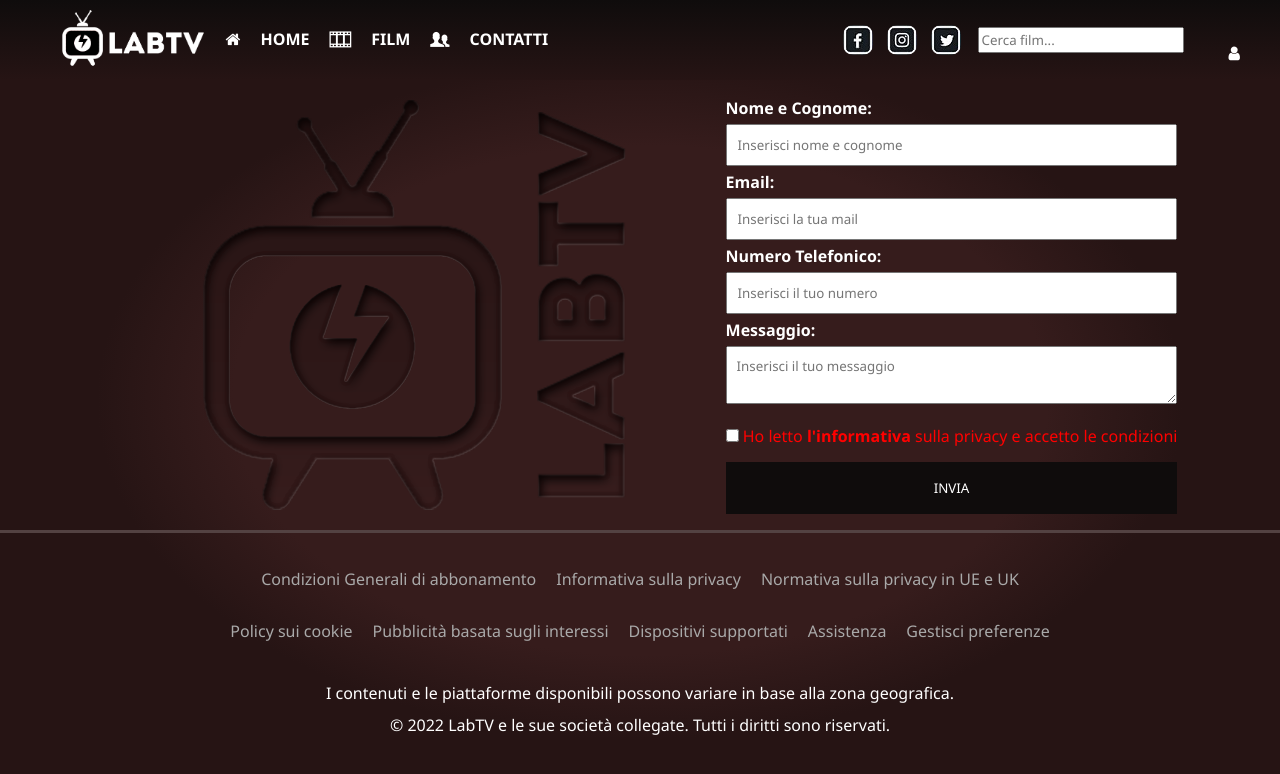
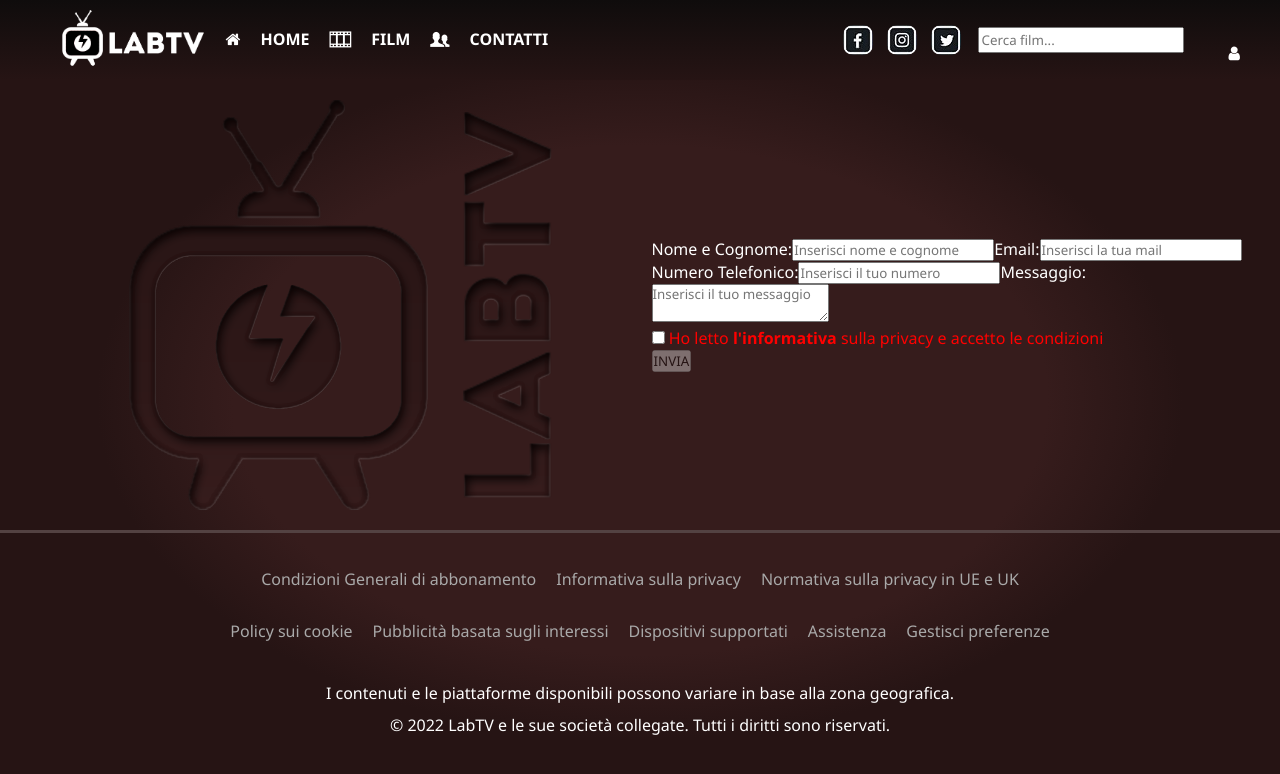
Before and after one commit to InfurnaDanny/labtv-refactory, an Angular app: page /contact in a window 1280 px wide. Shown: the top 774 px of the page. Built offline with nearby package versions, Linux system fonts and the light colour scheme.

Commit message:
feat: added more constant, cleaning contact component

```diff
--- a/src/app/costants.ts
+++ b/src/app/costants.ts
@@ -1,3 +1,5 @@
-export const REGEX_PASSWORD: RegExp = /^(?=.*[a-z])(?=.*[A-Z])(?=.*\d)(?=.*[@$!%*?&])[A-Za-z\d@£€$'!~,;:_^=?*+#.&§%°(){}|[/]{8,}$/;
-export const REGEX_EMAIL: RegExp = /^[\-\w\.]+@([\-\w]+\.)+[\-\w]{2,4}$/;
+export const REGEX_PASSWORD = /^(?=.*[a-z])(?=.*[A-Z])(?=.*\d)(?=.*[@$!%*?&])[A-Za-z\d@£€$'!~,;:_^=?*+#.&§%°(){}|[/]{8,}$/;
+export const REGEX_EMAIL = /^[\-\w\.]+@([\-\w]+\.)+[\-\w]{2,4}$/;
 export const REGEX_USERNAME = /^(?=.{5,20}$)(?![_.])(?!.*[_.]{2})[a-zA-Z0-9_]+(?<![_.])$/;
+export const REGEX_NAME = /^[\w'\-,.][^0-9_!¡?÷?¿/\\+=@#$%ˆ&*(){}|~<>;:[\]]{2,}$/;
+export const REGEX_TEL = /^(\+\d{1,2}\s)?\(?\d{3}\)?[\s.-]?\d{3}[\s.-]?\d{4}$/;
--- a/src/app/features/contact/contact.component.html
+++ b/src/app/features/contact/contact.component.html
@@ -1,51 +1,67 @@
 <div id="contact">
-
-    <img src="./../../assets/footer.png" alt="logo-footer">
+  <img src="./../../assets/footer.png" alt="logo-footer" />
 
   <div class="chi-siamo">
-        <form action="mailto:contact@labtv.it" [formGroup]="contactForm" id="contact-form" (ngSubmit)="sendEmail()">
+    <form
+      action="mailto:contact@labtv.it"
+      [formGroup]="contactForm"
+      (ngSubmit)="sendEmail()"
+    >
+      <label for="nome">Nome e Cognome:</label>
+      <input
+        type="text"
+        name="nome"
+        placeholder="Inserisci nome e cognome"
+        formControlName="nome"
+      />
 
-            <label for="contactNome">Nome e Cognome:</label>
-            <input type="text" id="contactNome" name="contactNome" placeholder="Inserisci nome e cognome"
-            formControlName="contactNome">
-
-            @if(contactForm.get('contactNome')?.invalid && contactForm.get('contactNome')?.touched){
+      @if(contactForm.get('nome')?.invalid && contactForm.get('nome')?.touched){
       <span class="error-input">Inserisci una nome/cognome valido</span>
       }
 
-            <label for="contactEmail">Email:</label>
-            <input type="email" id="contactEmail" name="contactEmail" placeholder="Inserisci la tua mail"
-            formControlName="contactEmail">
+      <label for="email">Email:</label>
+      <input
+        type="email"
+        name="email"
+        placeholder="Inserisci la tua mail"
+        formControlName="email"
+      />
 
-            @if(contactForm.get('contactEmail')?.invalid && contactForm.get('contactEmail')?.touched){
+      @if(contactForm.get('email')?.invalid && contactForm.get('email')?.touched){
         <span class="error-input">Inserisci una mail valida</span>
       }
 
-            <label for="contactTel">Numero Telefonico:</label>
-            <input type="tel" id="contactTel" name="contactTel" placeholder="Inserisci il tuo numero"
-            formControlName="contactTel">
+      <label for="tel">Numero Telefonico:</label>
+      <input
+        type="tel"
+        name="tel"
+        placeholder="Inserisci il tuo numero"
+        formControlName="tel"
+      />
 
-            @if(contactForm.get('contactTel')?.invalid && contactForm.get('contactTel')?.touched){
+      @if(contactForm.get('tel')?.invalid && contactForm.get('tel')?.touched){
         <span class="error-input">Inserisci una numero valido</span>
       }
 
-            <label for="contactMsg">Messaggio:</label>
-            <textarea id="contactMsg" name="contactMsg" formControlName="contactMsg"
-             placeholder="Inserisci il tuo messaggio"></textarea>
+      <label for="msg">Messaggio:</label>
+      <textarea
+        name="msg"
+        formControlName="msg"
+        placeholder="Inserisci il tuo messaggio"
+      ></textarea>
 
-            @if(contactForm.get('contactMsg')?.invalid && contactForm.get('contactMsg')?.touched){
+      @if(contactForm.get('msg')?.invalid && contactForm.get('msg')?.touched){
         <span class="error-input">Il messaggio deve avere almeno 20 caratteri</span>
       }
 
       <div>
-                <input type="checkbox" name="privacy" id="privacy" formControlName="privacy">
-                <label for="privacy" name="privacy"
-                    [ngStyle]="{'color' : contactForm.get('privacy')?.invalid ? 'red' : 'white'}">
+        <input type="checkbox" name="privacy" formControlName="privacy" />
+        <label for="privacy" name="privacy" [ngStyle]="{color: contactForm.get('privacy')?.invalid ? 'red' : 'white'}">
           Ho letto <b>l'informativa</b> sulla privacy e accetto le condizioni
         </label>
       </div>
 
-            <button type="submit" id="send-msg" [disabled]="!contactForm.valid">INVIA</button>
+      <button type="submit" [disabled]="!contactForm.valid"> INVIA </button>
     </form>
   </div>
 </div>
--- a/src/app/features/contact/contact.component.ts
+++ b/src/app/features/contact/contact.component.ts
@@ -4,6 +4,7 @@ import { FormBuilder, ReactiveFormsModule, Validators } from '@angular/forms';
 import { Router } from '@angular/router';
 
 import { AlertService } from '../../shared/components/alert.service';
+import {REGEX_EMAIL, REGEX_NAME, REGEX_TEL} from '../../costants';
 
 @Component({
   selector: 'app-contact',
@@ -19,15 +20,11 @@ export class ContactComponent {
   router = inject(Router);
   alertService = inject(AlertService);
 
-  regExpName:RegExp = /^[\w'\-,.][^0-9_!¡?÷?¿/\\+=@#$%ˆ&*(){}|~<>;:[\]]{2,}$/;
-  regExpTel:RegExp = /^(\+\d{1,2}\s)?\(?\d{3}\)?[\s.-]?\d{3}[\s.-]?\d{4}$/;
-  regExpEmail:RegExp = /^[\-\w\.]+@([\-\w]+\.)+[\-\w]{2,4}$/;
-
   contactForm = this.fb.nonNullable.group({
-    contactNome: ['', [Validators.required, Validators.minLength(5), Validators.pattern(this.regExpName)]],
-    contactEmail: ['', [Validators.required, Validators.email, Validators.pattern(this.regExpEmail)]],
-    contactTel: ['', [Validators.required, Validators.pattern(this.regExpTel)]],
-    contactMsg: ['', [Validators.required, Validators.minLength(20), Validators.maxLength(150)]],
+    nome: ['', [Validators.required, Validators.minLength(5), Validators.pattern(REGEX_NAME)]],
+    email: ['', [Validators.required, Validators.email, Validators.pattern(REGEX_EMAIL)]],
+    tel: ['', [Validators.required, Validators.pattern(REGEX_TEL)]],
+    msg: ['', [Validators.required, Validators.minLength(20), Validators.maxLength(150)]],
     privacy: [false, Validators.requiredTrue],
   });
 
```
Lines whose indentation alone changed are shown as unchanged.
